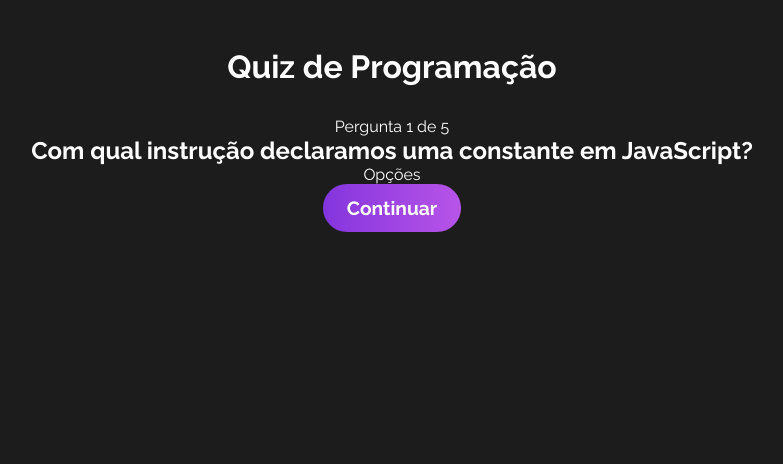
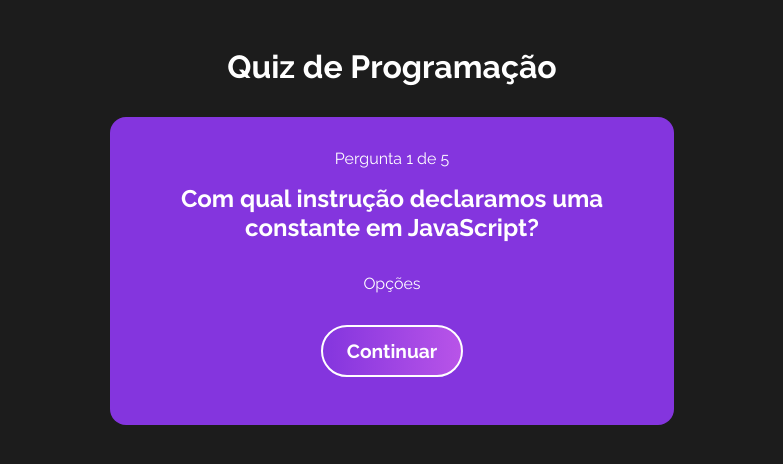
Before and after one commit to fatimadachari/quiz, a React (Vite) app: page / in a window 1280 px wide. Both pictures are taken after a click on the button "Iniciar". Shown: the top 464 px of the page, without its empty margins (248-1031 px from the left). Built offline with nearby package versions, Linux system fonts and the light colour scheme.

Commit message:
adicionando o css nas questões

```diff
--- /dev/null
+++ b/src/components/Question.css
@@ -0,0 +1,19 @@
+#question {
+  background-color: #8435de;
+  border-radius: 1rem;
+  padding: 2rem;
+  width: 500px;
+}
+
+#question p {
+  margin-bottom: 1rem;
+}
+
+#question h2 {
+  margin-bottom: 2rem;
+}
+
+#question button {
+  border: 2px solid #fff;
+  margin: 1rem;
+}
--- a/src/components/Question.jsx
+++ b/src/components/Question.jsx
@@ -1,5 +1,6 @@
 import { useContext } from 'react';
 import { QuizContext } from '../context/quiz';
+import './Question.css'
 
 const Question = () => {
     const [quizState, dispatch] = useContext(QuizContext);
```
